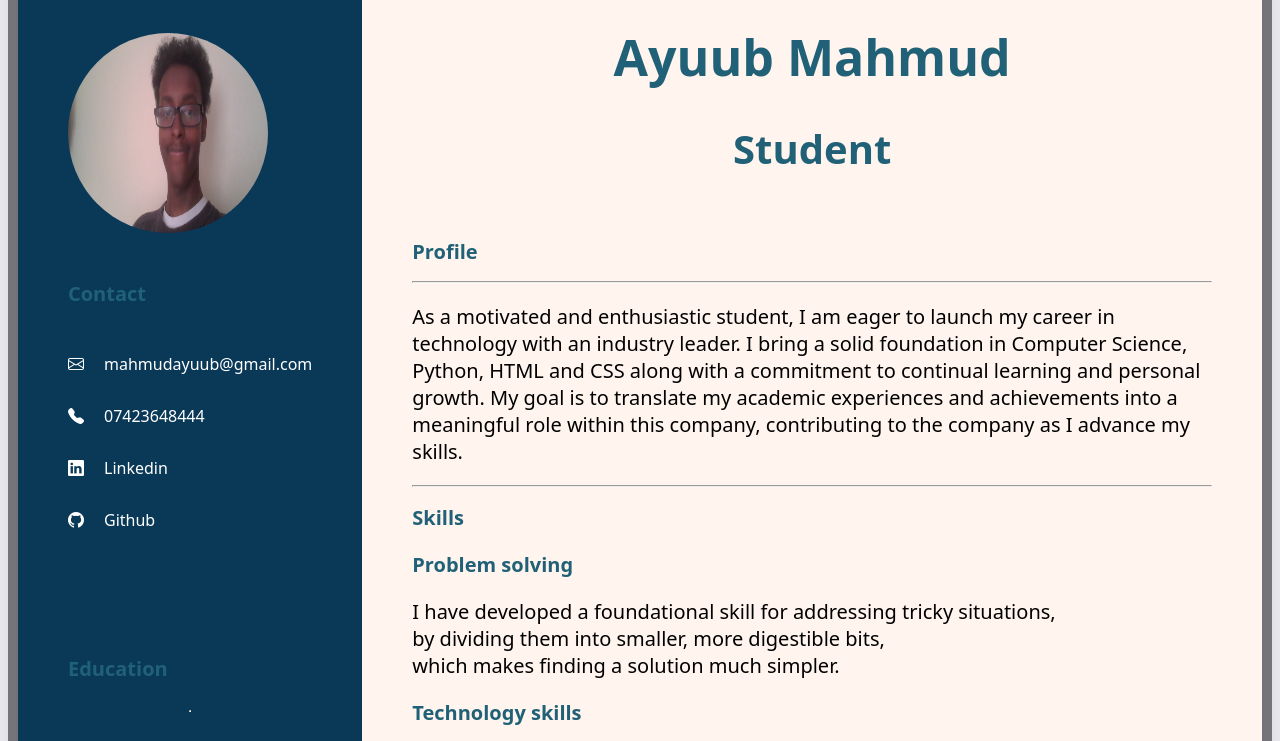
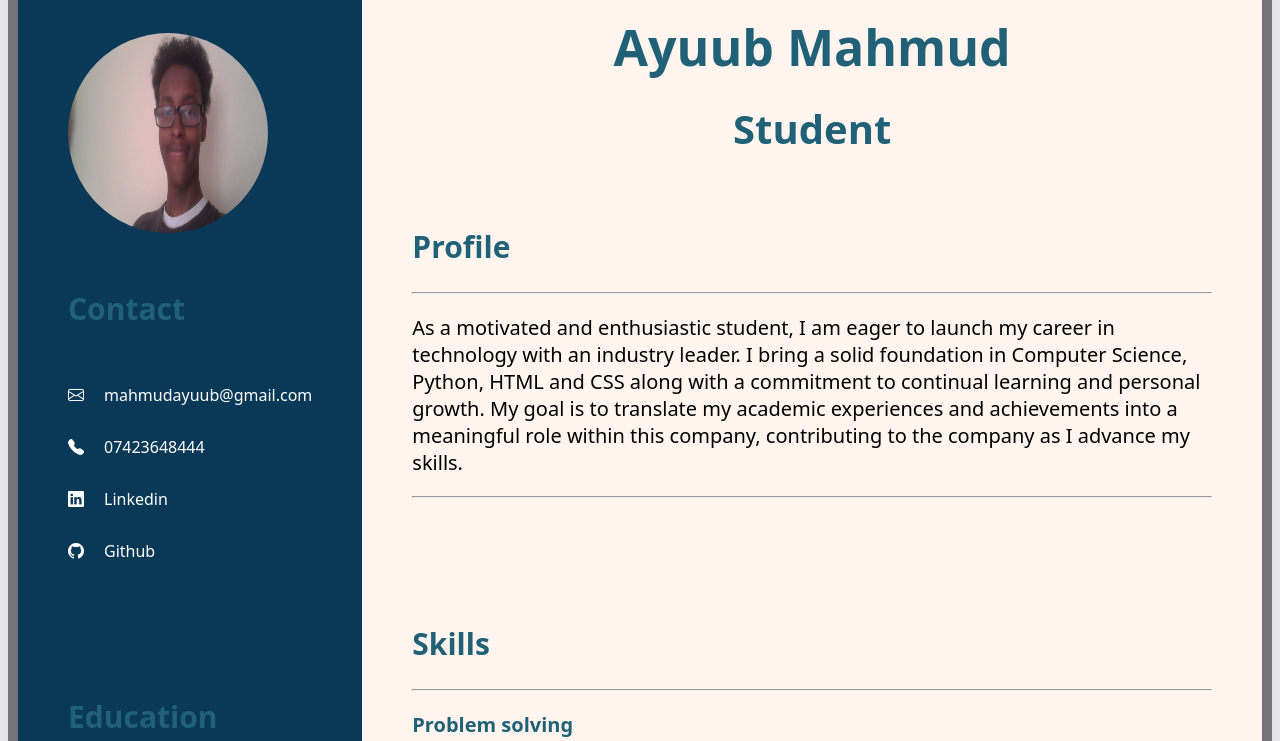
Before and after one commit to Ayuub-m/cv-website., a plain HTML site: page index.html in a window 1280 px wide. Shown: the part 315-1056 px from the top of the page. Drawn offline with nearby package versions, Linux system fonts and the light colour scheme.

Commit message:
second commit

```diff
--- a/index.html
+++ b/index.html
@@ -112,10 +112,21 @@
             color: rgb(33, 97, 119);
             font-size: 20px;
         }
+
+        .title1{
+            color: rgb(33, 97, 119);
+            font-size: 30px;
+        }
+
+        .title2{
+            color: rgb(33, 97, 119);
+            font-size: 30px;
+        }
+
         .nm{
             color: rgb(33, 97, 119);
             text-align: center;
-            margin: 20px;
+            margin: 10px;
             font-size: 50px;
             padding: 10px 10px 10px 10px;
 
@@ -149,7 +160,7 @@
                     <div class="inside_boxes">
                         <img class="profile_img" src="Ayuub.jpg" alt="">
                     </div>
-                    <h2 class="title">Contact</h2>
+                    <h2 class="title2">Contact</h2>
                     <div class="inside_boxes">
                         <i class="bi bi-envelope"></i>
                         <a href="mailto:mahmudayuub@gmail.com" target="_blank">mahmudayuub@gmail.com</a>
@@ -171,7 +182,7 @@
                     <div class="inside_boxes2">
 
 
-                        <h3 class="title">Education</h3>
+                        <h3 class="title2">Education</h3>
                         <hr>
                         <p class="p1">T-level Digital Production, Design and Development<br>
 
@@ -200,7 +211,8 @@
                         <p class="p">As a motivated and enthusiastic student, I am eager to launch my career in technology with an industry leader. I bring a solid foundation in Computer Science, Python, HTML and CSS along with a commitment to continual learning and personal growth. My goal is to translate my academic experiences and achievements into a meaningful role within this company, contributing to the company as I advance my skills.</p>
                         <hr>
 
-                        <h2 class="title">Skills</h2>
+                        <h2 class="title1">Skills</h2>
+                        <hr>
 
 
                         <h3 class="title">Problem solving</h3>
@@ -216,7 +228,8 @@
                         <p class="p">I am good at working with classmates on group projects, sharing tasks fairly,<br> and making sure everyone's voice gets heard so we can do our best work together.</p>
                         <hr>
 
-                        <h2 class="title">Experience</h2>
+                        <h2 class="title1">Experience</h2>
+
 
                         <h3 class="title">Junior Software Developer</h3>
                         <h4 class="title">Doxabeta   ----   01/2024 – 02/2024</h4>
```
